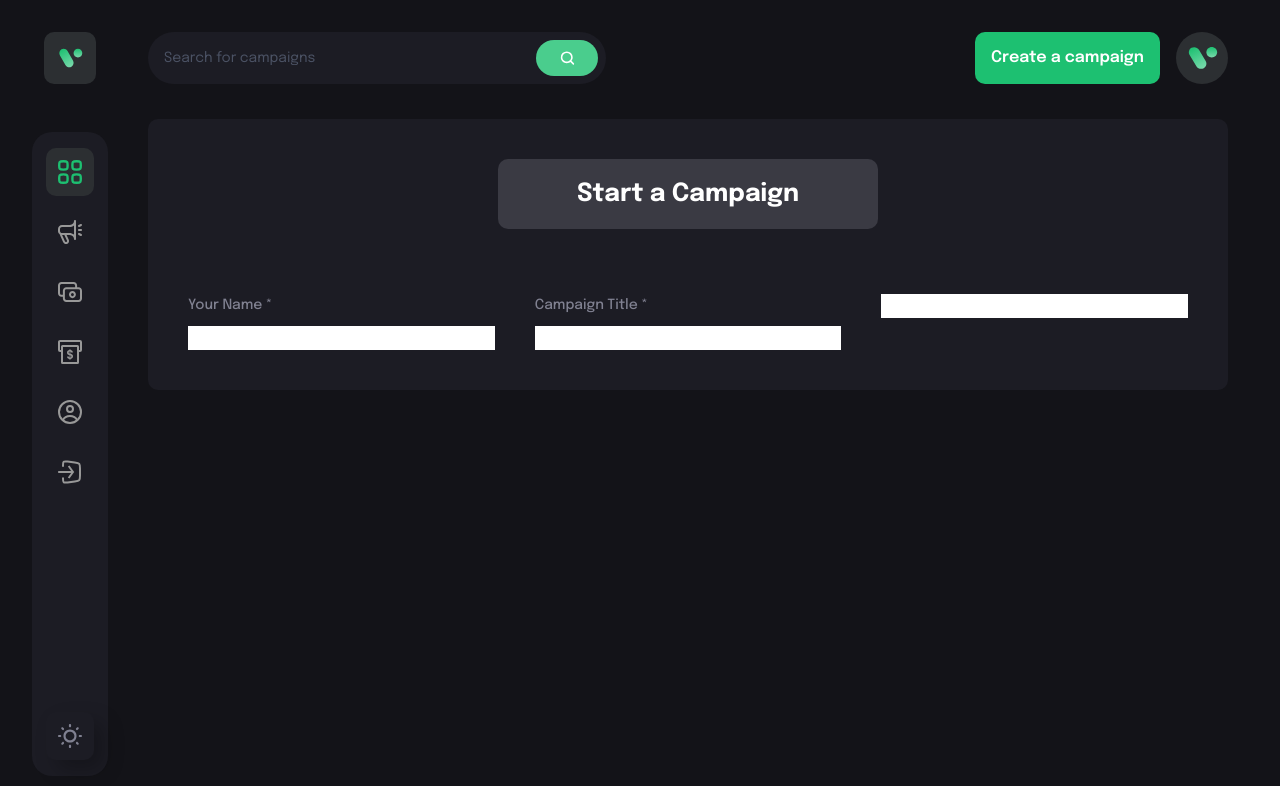
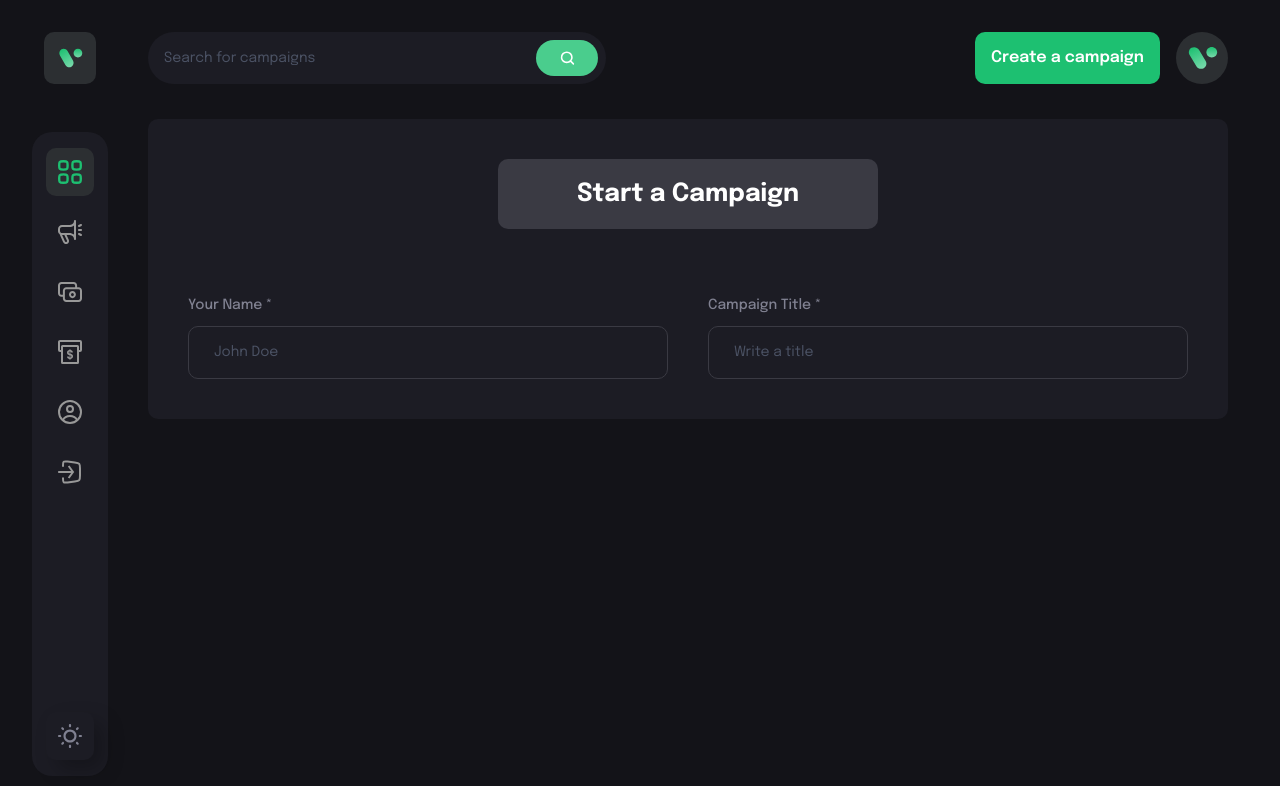
Before and after one commit to anggriawanmr/crowdfunding, a React (Vite) app in the folder client/: page /create-campaign in a window 1280 px wide. Shown: the top 786 px of the page. Built offline with nearby package versions, Linux system fonts and the light colour scheme; what @thirdweb-dev/react would draw is missing.

Commit message:
Finalizing FormField component :hammer:

```diff
--- a/client/src/components/FormField.jsx
+++ b/client/src/components/FormField.jsx
@@ -15,7 +15,26 @@ const FormField = ({
           {labelName}
         </span>
       )}
-      {isTextArea ? <textarea /> : <input />}
+      {isTextArea ? (
+        <textarea
+          required
+          value={value}
+          onChange={handleChange}
+          rows={10}
+          placeholder={placeholder}
+          className="py-[15px] sm:px-[25px] px-[15px] outline-none border-[1px] border-[#3a3a43] bg-transparent font-epilogue text-white text-[14px] placeholder:text-[#4b5264] rounded-[10px] sm:min-w-[300px]"
+        />
+      ) : (
+        <input
+          required
+          value={value}
+          onChange={handleChange}
+          type={inputType}
+          step="0.1"
+          placeholder={placeholder}
+          className="py-[15px] sm:px-[25px] px-[15px] outline-none border-[1px] border-[#3a3a43] bg-transparent font-epilogue text-white text-[14px] placeholder:text-[#4b5264] rounded-[10px] sm:min-w-[300px]"
+        />
+      )}
     </label>
   );
 };
--- a/client/src/pages/CreateCampaign.jsx
+++ b/client/src/pages/CreateCampaign.jsx
@@ -48,7 +48,6 @@ const CreateCampaign = () => {
             value={form.title}
             handleChange={() => {}}
           />
-          <FormField />
         </div>
       </form>
     </div>
```
